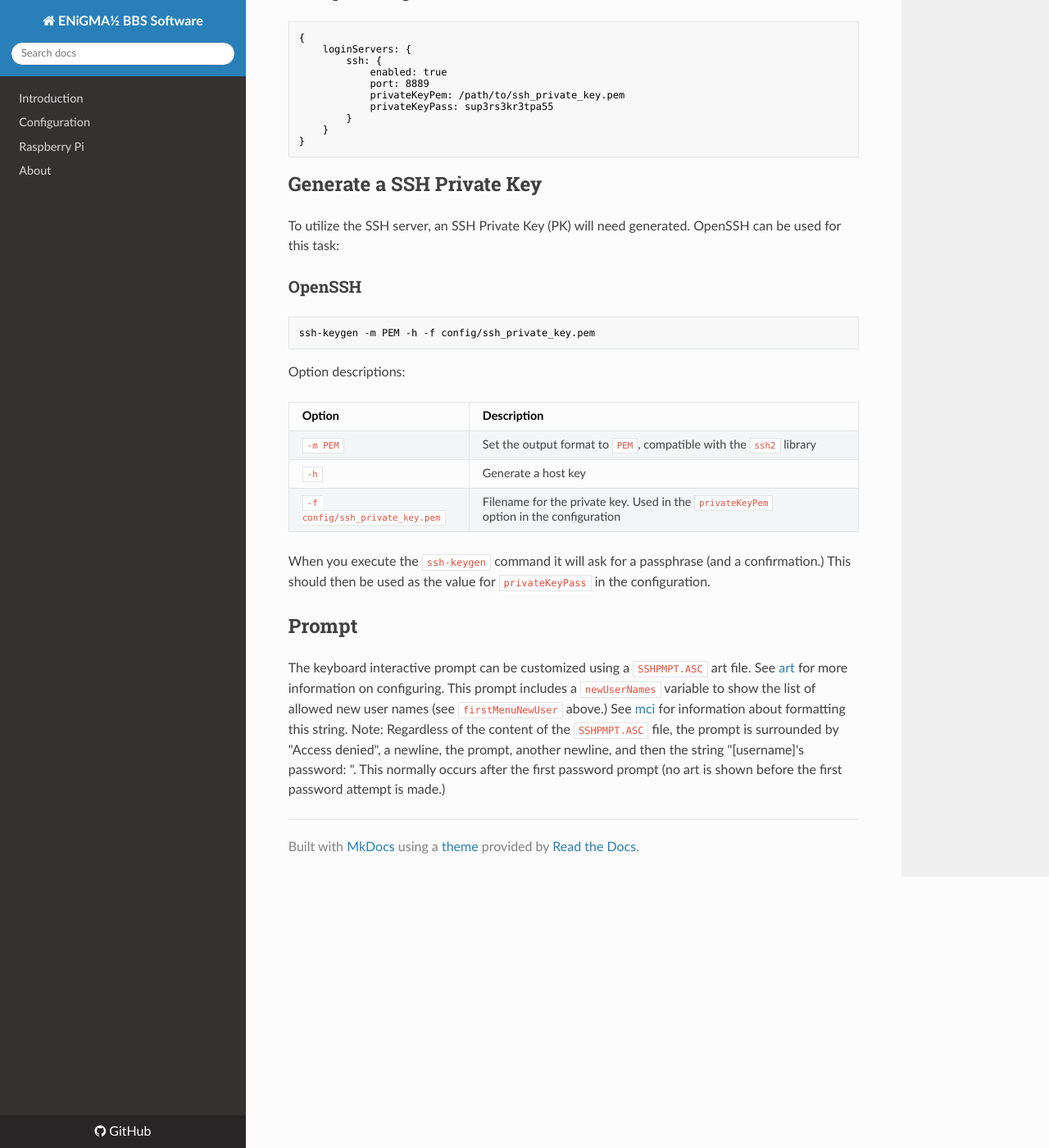
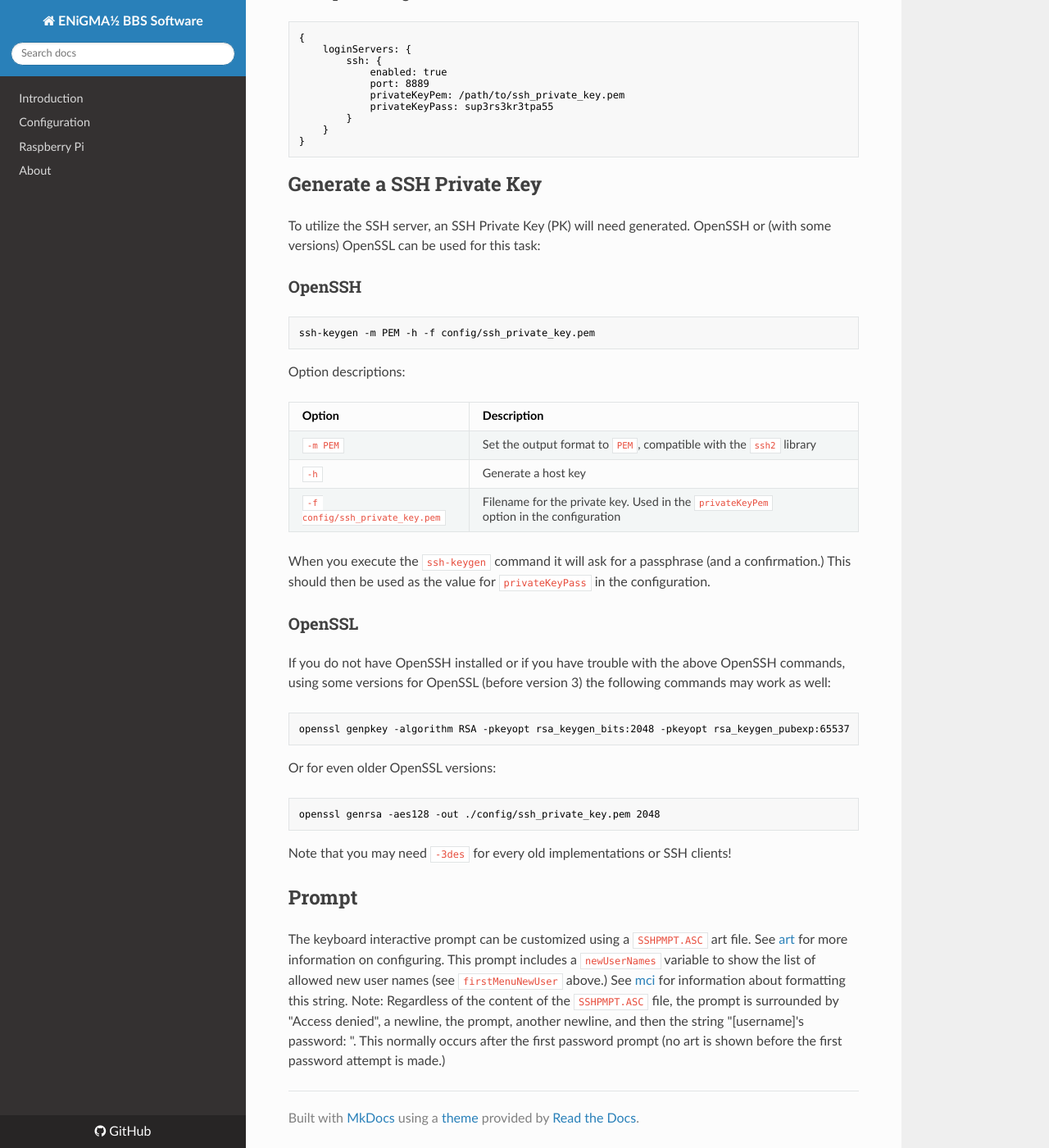
Before and after one commit to NuSkooler/enigma-bbs, an MkDocs documentation site: the page built from docs/_docs/servers/loginservers/ssh.md, in a window 1280 px wide and 1400 px high, scrolled down 780 px. Shown: the whole window at 82% size. Built offline with MkDocs 1.6.1, drawn with Linux system fonts in a browser that asks for light colours; nearby versions of some CDN libraries; old or Windows-style settings are respelled for this version of MkDocs.

Commit message:
Added back in OpenSSL as an additional option

````diff
--- a/docs/_docs/servers/loginservers/ssh.md
+++ b/docs/_docs/servers/loginservers/ssh.md
@@ -40,9 +40,10 @@ Entries available under `config.loginServers.ssh`:
 ```
 
 ## Generate a SSH Private Key
-To utilize the SSH server, an SSH Private Key (PK) will need generated. OpenSSH can be used for this task:
+To utilize the SSH server, an SSH Private Key (PK) will need generated. OpenSSH or (with some versions) OpenSSL can be used for this task:
 
 ### OpenSSH
+
 ```bash
 ssh-keygen -m PEM -h -f config/ssh_private_key.pem
 ```
@@ -58,6 +59,24 @@ Option descriptions:
 When you execute the `ssh-keygen` command it will ask for a passphrase (and a confirmation.) This should then be used as the value for `privateKeyPass` in the configuration.
 
 
+### OpenSSL
+
+If you do not have OpenSSH installed or if you have trouble with the above OpenSSH commands, using some versions for OpenSSL (before version 3) the following commands may work as well:
+
+
+```bash
+openssl genpkey -algorithm RSA -pkeyopt rsa_keygen_bits:2048 -pkeyopt rsa_keygen_pubexp:65537 | openssl rsa -out ./config/ssh_private_key.pem -aes128
+```
+
+Or for even older OpenSSL versions:
+
+```bash
+openssl genrsa -aes128 -out ./config/ssh_private_key.pem 2048
+```
+
+Note that you may need `-3des` for every old implementations or SSH clients!
+
+
 ## Prompt
 
 The keyboard interactive prompt can be customized using a `SSHPMPT.ASC` art file. See [art](../../art/general.md) for more information on configuring. This prompt includes a `newUserNames` variable to show the list of allowed new user names (see `firstMenuNewUser` above.) See [mci](../../art/mci.md) for information about formatting this string. Note: Regardless of the content of the `SSHPMPT.ASC` file, the prompt is surrounded by "Access denied", a newline, the prompt, another newline, and then the string "\[username]'s password: ". This normally occurs after the first password prompt (no art is shown before the first password attempt is made.)
````
